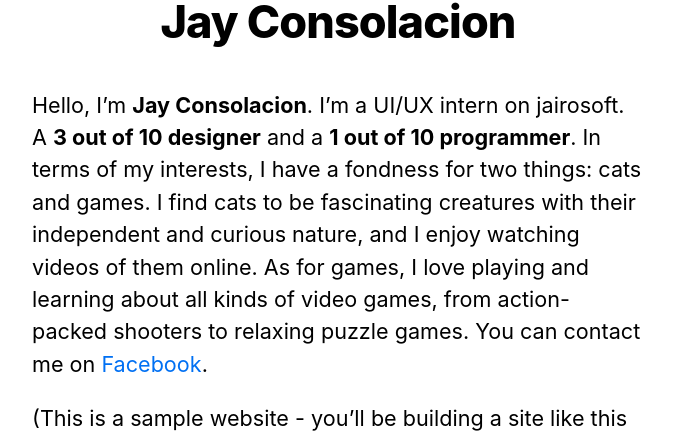
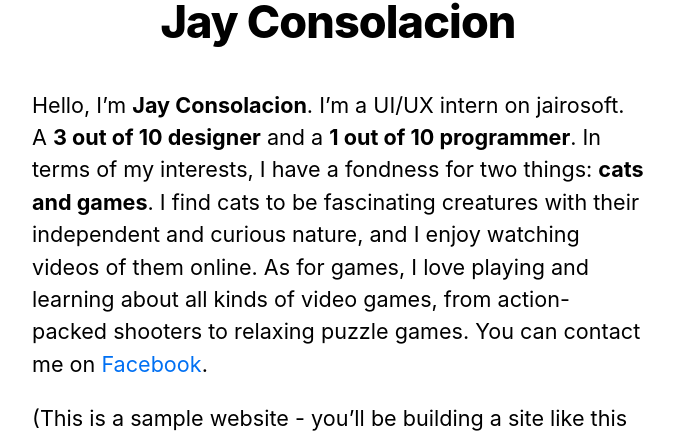
Before and after one commit to Hunter1415xx/jairojobs, a Next.js app: page / in a window 1280 px wide. Shown: the part 221-654 px from the top of the page, without its empty margins (302-976 px from the left). Built offline with nearby package versions, Linux system fonts and the light colour scheme.

Commit message:
first commit

```diff
--- a/pages/index.js
+++ b/pages/index.js
@@ -13,7 +13,7 @@ export default function Home({ allPostsData }) {
       </Head>
       <section className={utilStyles.headingMd}>
         <p>
-          Hello, I’m <strong>Jay Consolacion</strong>. I’m a UI/UX intern on jairosoft. A <strong> 3 out of 10 designer</strong> and a <strong>1 out of 10 programmer</strong>. In terms of my interests, I have a fondness for two things: cats and games. I find cats to be fascinating creatures with their independent and curious nature, and I enjoy watching videos of them online. As for games, I love playing and learning about all kinds of video games, from action-packed shooters to relaxing puzzle games. You can contact me on{' '}
+          Hello, I’m <strong>Jay Consolacion</strong>. I’m a UI/UX intern on jairosoft. A <strong> 3 out of 10 designer</strong> and a <strong>1 out of 10 programmer</strong>. In terms of my interests, I have a fondness for two things: <strong>cats and games</strong>. I find cats to be fascinating creatures with their independent and curious nature, and I enjoy watching videos of them online. As for games, I love playing and learning about all kinds of video games, from action-packed shooters to relaxing puzzle games. You can contact me on{' '}
           <a href="https://www.facebook.com/jay.consolacion.927/">Facebook</a>.
         </p>
         <p>
```
